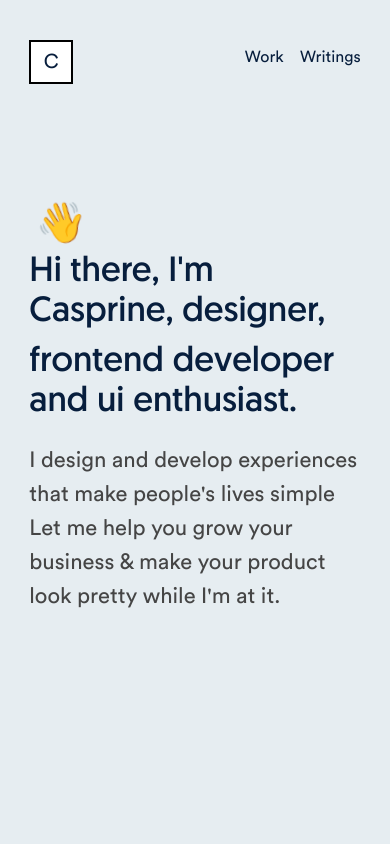
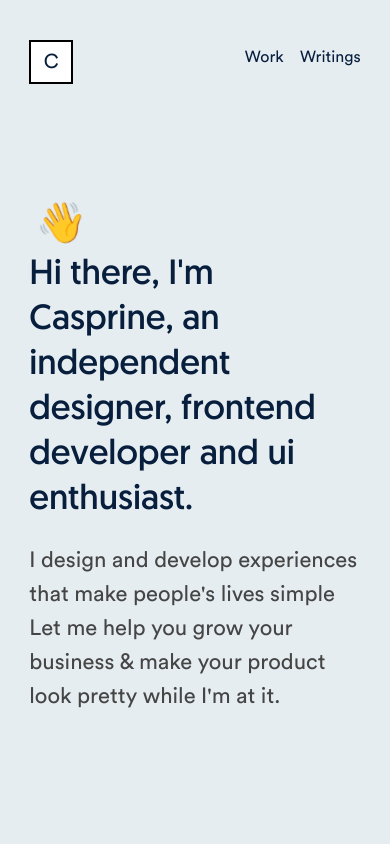
Before and after one commit to casprine/web-1, a React (Create React App) app: page / in a window 390 px wide. Shown: the top 844 px of the page. Built offline with nearby package versions, Linux system fonts and the light colour scheme.

Commit message:
changes on home

```diff
--- a/src/components/section/home/index.js
+++ b/src/components/section/home/index.js
@@ -16,10 +16,8 @@ const HomeHeader = () => {
 
           <div className="ca-heading">
             <div className="ca-heading-big">
-              Hi there, I'm Casprine, designer,
-            </div>
-            <div className="ca-heading-big">
-              frontend developer and ui enthusiast.
+              Hi there, I'm Casprine, an independent designer, frontend
+              developer and ui enthusiast.
             </div>
 
             <div className="ca-sub-heading">
--- a/src/components/section/home/style.scss
+++ b/src/components/section/home/style.scss
@@ -25,20 +25,16 @@
     }
 
     .ca-heading {
-      max-width: 800px;
       margin-bottom: 50px;
-
       &-big {
         margin-top: 0px;
         margin-bottom: 0px;
         padding-top: 10px;
         color: $primary;
         font-size: 60px;
-        line-height: 65px;
-
         @media (max-width: 655px) {
           font-size: 35px;
-          line-height: 40px;
+          line-height: 45px;
         }
       }
 
```
